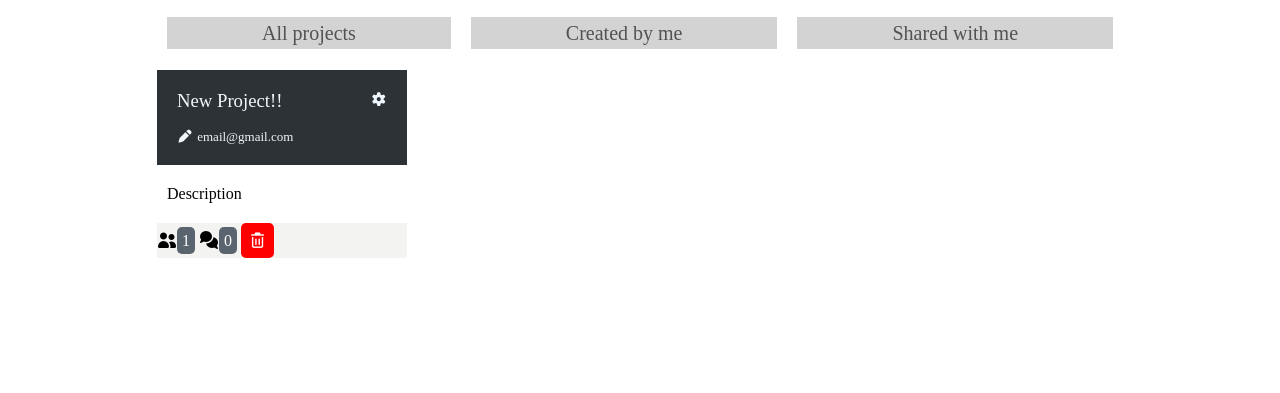
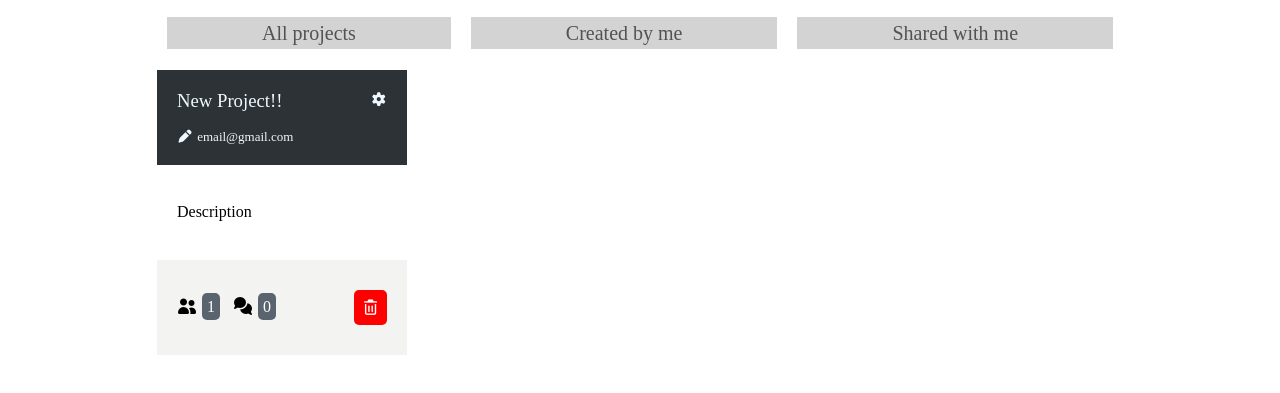
Before and after one commit to Musa12121/basecamp, a website: page public/account.html in a window 1280 px wide. Shown: the part 213-606 px from the top of the page. Drawn offline with Linux system fonts and the light colour scheme; a small style sheet from the web is missing.

Commit message:
still writing new project addition

```diff
--- a/public/account.css
+++ b/public/account.css
@@ -137,7 +137,7 @@ label {
     color: white;
 }
 
-.newprojectpage{
+.newprojectpage {
     width: 50%;
 }
 
@@ -155,11 +155,11 @@ label {
     transition: 300ms all ease;
 }
 
-.newprojectpage button:hover{
+.newprojectpage button:hover {
     background-color: rgb(101, 101, 101);
 }
 
-.newprojectpage textarea{
+.newprojectpage textarea {
     padding: 10px;
 }
 
@@ -185,12 +185,12 @@ label {
         font-size: 50px;
     }
 
-    .newprojectpage{
+    .newprojectpage {
         width: 75%;
     }
 }
 
-.projectList{
+.projectList {
     display: flex;
     width: 100%;
     flex-wrap: wrap;
@@ -198,45 +198,56 @@ label {
     margin: 25px 0;
 }
 
-.project{
-    display: flex;
-    flex-direction: column;
+.project {
+    display: grid;
+    grid-template-rows: 1fr 1fr 1fr;
     width: 250px;
 }
-.newProjectPart1{
+
+.newProjectPart1 {
     display: flex;
     background-color: #2c3235;
     color: aliceblue;
     padding: 20px;
     justify-content: space-between;
 
-    & h3{
+    & h3 {
         font-weight: 100;
         margin-bottom: 15px;
     }
 }
 
-.newProjectPart1 span,.newProjectPart1 i{
+.newProjectPart1 span,
+.newProjectPart1 i {
     font-size: 13px;
 }
 
-.newProjectPart2{
-    padding: 20px 10px;
+.newProjectPart2 {
+    display: flex;
+    align-items: center;
+    padding: 20px;
 }
 
-.newProjectPart3{
+.newProjectPart3 {
+    display: flex;
+    align-items: center;
+    padding: 20px;
     background-color: #f3f3f1;
+    justify-content: space-between;
 }
-.newProjectPart3 .fa-trash-can{
+
+.newProjectPart3 .fa-trash-can {
     padding: 10px 23px 10px 10px;
     font-size: 15px;
     background-color: red;
     border-radius: 5px;
 }
 
-.userCount,.commentCount{
+.userCount,
+.commentCount {
     padding: 5px;
     background-color: #59646e;
     color: white;
     border-radius: 5px;
+    margin: 0 9px 0 5px;
 }
--- a/public/account.html
+++ b/public/account.html
@@ -38,7 +38,7 @@
                 <li class="project">
                     <div class="newProjectPart1">
                         <div>
-                            <h3>New Project!!</h3>
+                            <h3 id="title">New Project!!</h3>
                             <div>
                                 <i class="fa-solid fa-pen"></i>
                                 <span>email@gmail.com</span>
@@ -48,10 +48,10 @@
                             <i class="fa-solid fa-gear"></i>
                         </div>
                     </div>
-                    <div class="newProjectPart2"><p>Description</p></div>
+                    <div class="newProjectPart2"><p id="description">Description</p></div>
                     <div class="newProjectPart3">
-                        <i class="fa-solid fa-user-group"></i><span class="userCount">1</span>
-                        <i class="fa-solid fa-comments"></i><span class="commentCount">0</span>
+                        <div><i class="fa-solid fa-user-group"></i><span class="userCount">1</span>
+                        <i class="fa-solid fa-comments"></i><span class="commentCount">0</span></div>
                         <i class="fa-regular fa-trash-can" style="color: rgb(255, 255, 255);"></i></div>
                 </li>
             </ul>
--- a/public/account.js
+++ b/public/account.js
@@ -1,6 +1,8 @@
 let button=document.querySelector('.newprojectbtn')
 let newprojectpage=document.querySelector('.newprojectpage')
 let defaultpage=document.querySelector('.default')
+let description=document.getElementById("description")
+let title=document.getElementById("title")
 
 let addProjectBtn=document.getElementById('newProjectButton').value
 
```
